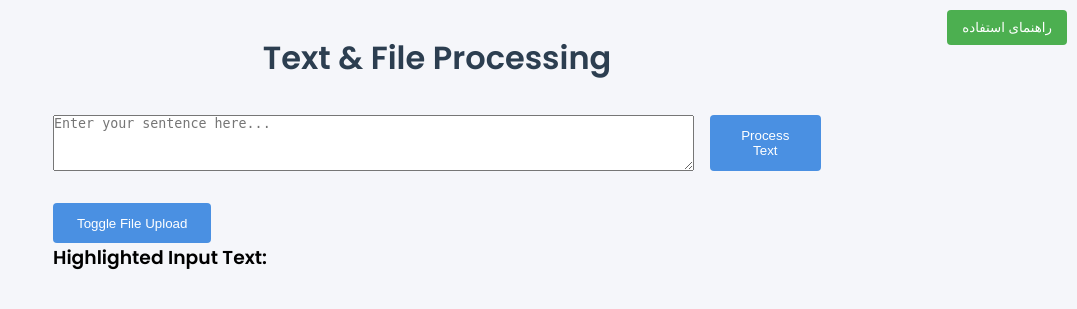
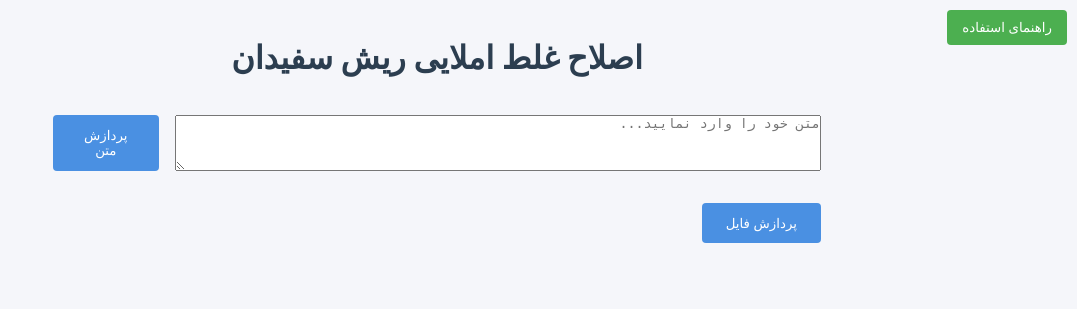
Before and after one commit to mohammadrad81/Software-Engineering-1403-01_G2, a Django app: page /group2/ in a window 1280 px wide. Shown: the top 309 px of the page, without its empty margins (203-1280 px from the left). Run offline with Django 5.2, Linux system fonts and the light colour scheme; parts of the project's set-up code (start-up, migrations or seed data) failed here and were passed over.

Commit message:
localization

```diff
--- a/src/group2/static/css/styles.css
+++ b/src/group2/static/css/styles.css
@@ -34,6 +34,8 @@ h1 {
     display: flex;
     gap: 1rem;
     margin-bottom: 2rem;
+    direction: rtl;
+    text-align: right;
 }
 
 input[type="text"] {
@@ -66,6 +68,8 @@ input[type="text"]:focus {
 
 .file-upload-section {
     margin-top: 2rem;
+    direction: rtl;
+    text-align: right;
 }
 
 .upload-area {
@@ -115,6 +119,8 @@ input[type="text"]:focus {
     background-color: white;
     border-radius: 4px;
     box-shadow: 0 2px 4px rgba(0,0,0,0.1);
+    direction: rtl;
+    text-align: right;
 }
 
 /* Responsive Design */
@@ -144,6 +150,8 @@ input[type="text"]:focus {
     line-height: 1.5;
     font-size: 1rem;
     white-space: pre-wrap;
+    direction: rtl;
+    text-align: right;
 }
 
 .error-word {
--- a/src/group2/static/js/main.js
+++ b/src/group2/static/js/main.js
@@ -75,9 +75,9 @@ document.addEventListener('DOMContentLoaded', function () {
         if (processedTextContainer) {
             processedTextContainer.innerHTML = `
                 <div class="result-box">
-                    <h3>Processed Text:</h3>
+                    <h3>غلط های املایی:</h3>
                     <p class="highlighted-text">${highlightedText}</p>
-                    <h4>Corrections:</h4>
+                    <h4>پیشنهادهای اصلاح:</h4>
                     <ul>
                         ${corrections.map(({ word, candidates }) => `
                             <li>
@@ -92,7 +92,7 @@ document.addEventListener('DOMContentLoaded', function () {
         if (correctedTextContainer) {
             correctedTextContainer.innerHTML = `
                 <div class="result-box">
-                    <h3>Corrected Text:</h3>
+                    <h3>متن پیشنهادی اصلاح شده:</h3>
                     <p class="corrected-text">${correctedText}</p>
                 </div>
             `;
--- a/src/group2/templates/group2.html
+++ b/src/group2/templates/group2.html
@@ -4,14 +4,14 @@
 <head>
     <meta charset="UTF-8">
     <meta name="viewport" content="width=device-width, initial-scale=1.0">
-    <title>Text & File Processing</title>
+    <title>اصلاح غلط املایی ریش سفیدان</title>
     <link rel="stylesheet" href="{% static 'css/styles.css' %}">
     <!-- Add Google Fonts -->
     <link href="https://fonts.googleapis.com/css2?family=Poppins:wght@300;400;500;600&display=swap" rel="stylesheet">
 </head>
 <body>
     <div class="container">
-        <h1>Text & File Processing</h1>
+        <h1>اصلاح غلط املایی ریش سفیدان</h1>
 
         <!-- Text Input Section -->
         <section class="text-input-section">
@@ -20,17 +20,17 @@
                 <div class="input-group">
                     <textarea id="sentence"
                            name="sentence"
-                           placeholder="Enter your sentence here..."
+                           placeholder="متن خود را وارد نمایید..."
                            required
                            style="width:100%"></textarea>
-                    <button type="submit" class="submit-btn">Process Text</button>
+                    <button type="submit" class="submit-btn">پردازش متن</button>
                 </div>
             </form>
         </section>
 
         <!-- File Upload Section -->
         <section class="file-upload-section">
-            <button id="toggleUpload" class="toggle-btn">Toggle File Upload</button>
+            <button id="toggleUpload" class="toggle-btn">پردازش فایل</button>
 
             <div id="uploadArea" class="upload-area hidden">
                 <form id="fileForm" method="POST" action="{% url 'group2:get_file' %}" enctype="multipart/form-data">
@@ -42,10 +42,10 @@
                                accept=".txt"
                                class="file-input">
                         <label for="fileInput" class="file-label">
-                            Choose a .txt file
+                            انتخاب فایل متنی
                         </label>
                     </div>
-                    <button type="submit" class="upload-btn">Upload File</button>
+                    <button type="submit" class="upload-btn">بارگذاری فایل</button>
                 </form>
                 <div id="errorMessage" class="error-message"></div>
             </div>
@@ -54,10 +54,10 @@
         <!-- Results Section -->
         <section class="results-section">
             <!-- Highlighted Input Text -->
-            <div id="highlightedInputTextContainer">
-                <h3>Highlighted Input Text:</h3>
-                <p id="highlightedInputText" class="highlighted-input"></p>
-            </div>
+{#            <div id="highlightedInputTextContainer">#}
+{#                <h3>پیشنهادهای ویرایشی:</h3>#}
+{#                <p id="highlightedInputText" class="highlighted-input"></p>#}
+{#            </div>#}
 
             <!-- Processed Text -->
             <div id="processedText"></div>
@@ -80,7 +80,7 @@
                         .متن مورد نظر خود را در جعبه متن مربوطه وارد کرده و روی دکمه "پردازش متن" کلیک نمایید
                     </li>
                     <li class="persian">
-                        برای پردازش فایل متنی، روی دکمه "بخش آپلود فایل" کلیک کرده و روی دکمه "انتخاب فایل متنی" کلیک کنید.<br/>
+                        برای پردازش فایل متنی، روی دکمه "تغییر وضعیت آپلود" کلیک کرده و روی دکمه "انتخاب فایل متنی" کلیک کنید.<br/>
                         سپس روی دکمه آپلود فایل کلیک کنید.
                     </li>
                     <li class="persian">
```
